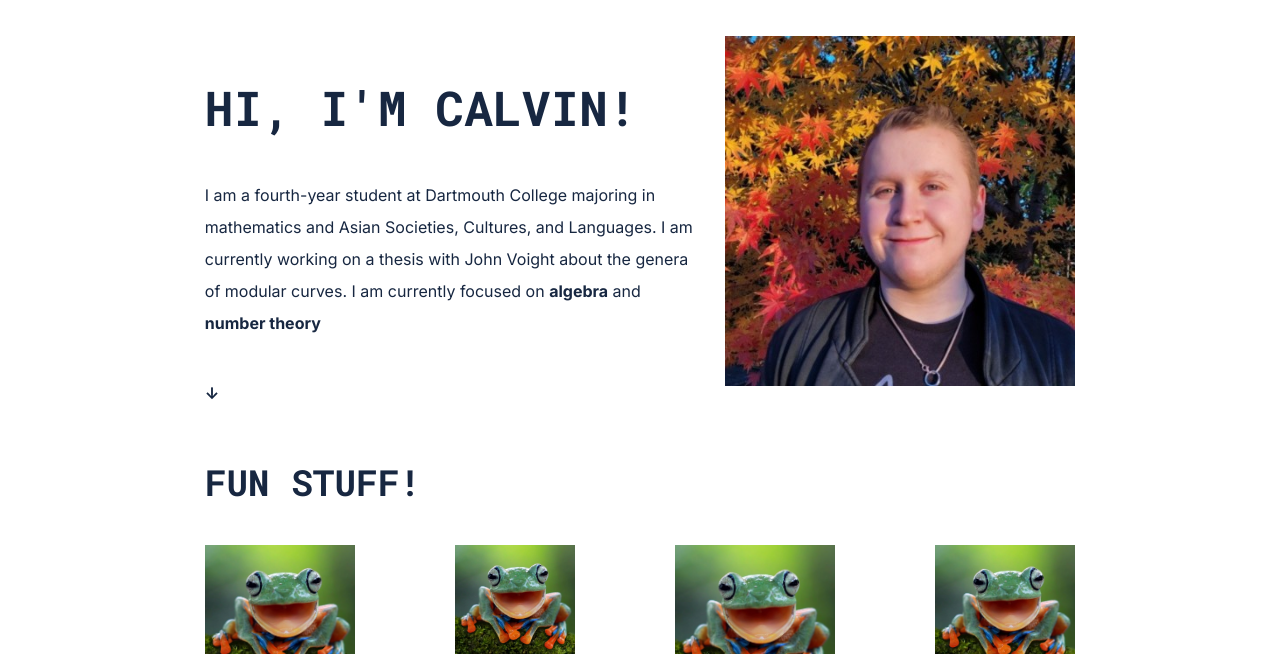
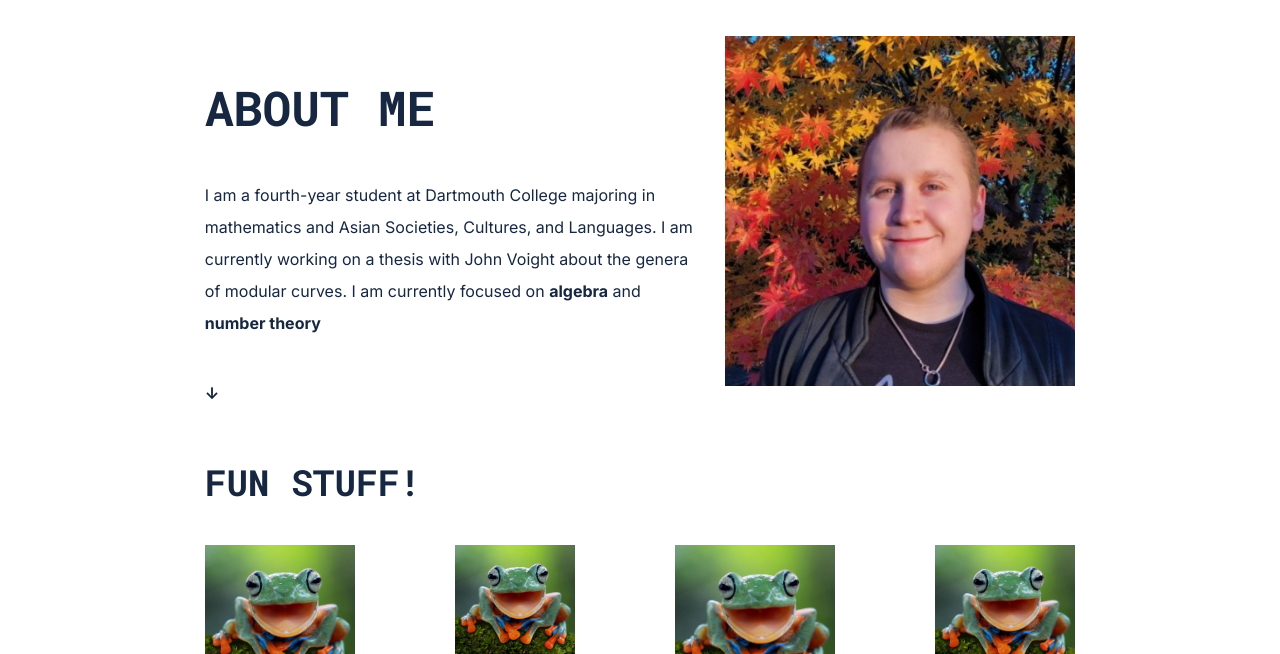
Before and after one commit to calvgeorge/calvinwebsite, a plain HTML site: page index.html in a window 1280 px wide. Shown: the part 128-782 px from the top of the page. Drawn offline with nearby package versions, Linux system fonts and the light colour scheme.

Commit message:
retrying

```diff
--- a/index.html
+++ b/index.html
@@ -22,7 +22,7 @@
   <div class="main-container">
     <section class="about-section">
       <div class="about-col1">
-        <h1>Hi, I'm Calvin!</h1>
+        <h1>About Me</h1>
         <p>I am a fourth-year student at Dartmouth College majoring in mathematics and Asian Societies, Cultures, and Languages.
           I am currently working on a thesis with John Voight about the genera of modular curves.
           I am currently focused on <strong>algebra</strong> and <strong>number theory</strong>
```
